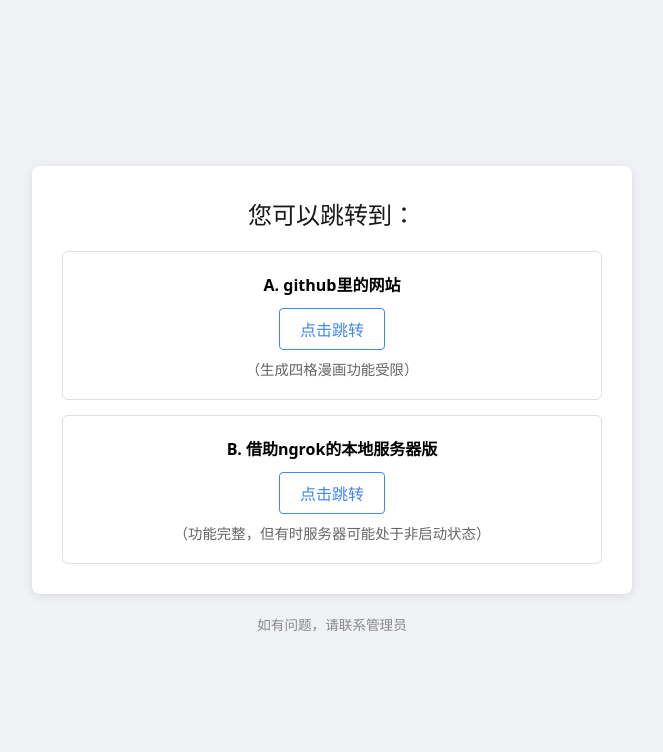
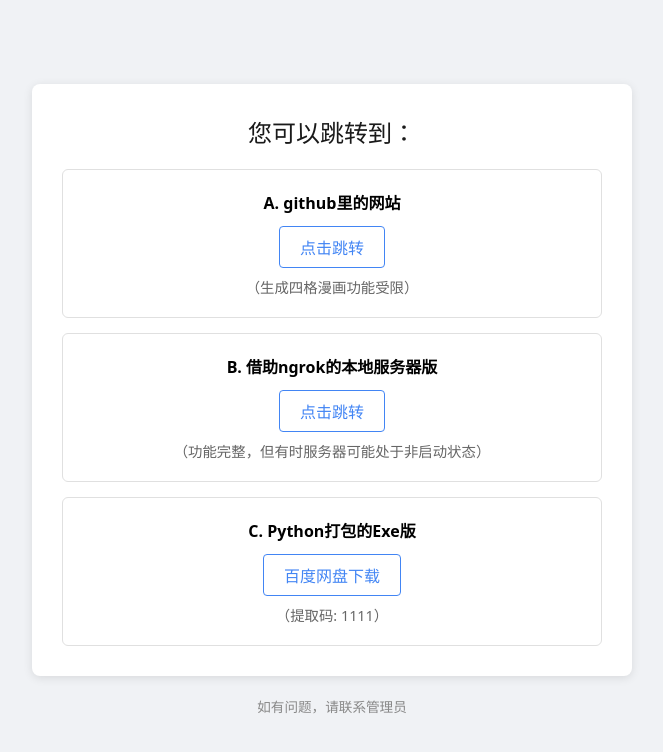
Before and after one commit to Yale-Shnu/novel, a website: page index.html in a window 1280 px wide. Shown: the whole page, without its empty margins (308-971 px from the left). Drawn offline with Linux system fonts and the light colour scheme.

Commit message:
Update index.html

```diff
--- a/index.html
+++ b/index.html
@@ -35,7 +35,7 @@
             color: #1a1a1a;
             margin-bottom: 20px;
             font-size: 1.5rem;
-            text-align: center; /* 标题居中 */
+            text-align: center;
         }
 
         .options {
@@ -49,7 +49,7 @@
             border: 1px solid #e0e0e0;
             border-radius: 6px;
             transition: border-color 0.2s;
-            text-align: center; /* 选项内容居中 */
+            text-align: center;
         }
 
         .option:hover {
@@ -70,7 +70,7 @@
             border: 1px solid #4285f4;
             border-radius: 4px;
             transition: all 0.2s;
-            margin-bottom: 8px; /* 增加按钮与说明文字间距 */
+            margin-bottom: 8px;
         }
 
         .link:hover {
@@ -107,6 +107,12 @@
                 <a href="https://59931fb0c5e2.ngrok-free.app" class="link">点击跳转</a>
                 <div class="note">（功能完整，但有时服务器可能处于非启动状态）</div>
             </div>
+
+            <div class="option">
+                <div class="option-title">C. Python打包的Exe版</div>
+                <a href="https://pan.baidu.com/s/14-lsUbWxUFr9u70cDoF47g?pwd=1111" class="link">百度网盘下载</a>
+                <div class="note">（提取码: 1111）</div>
+            </div>
         </div>
     </div>
 
```
